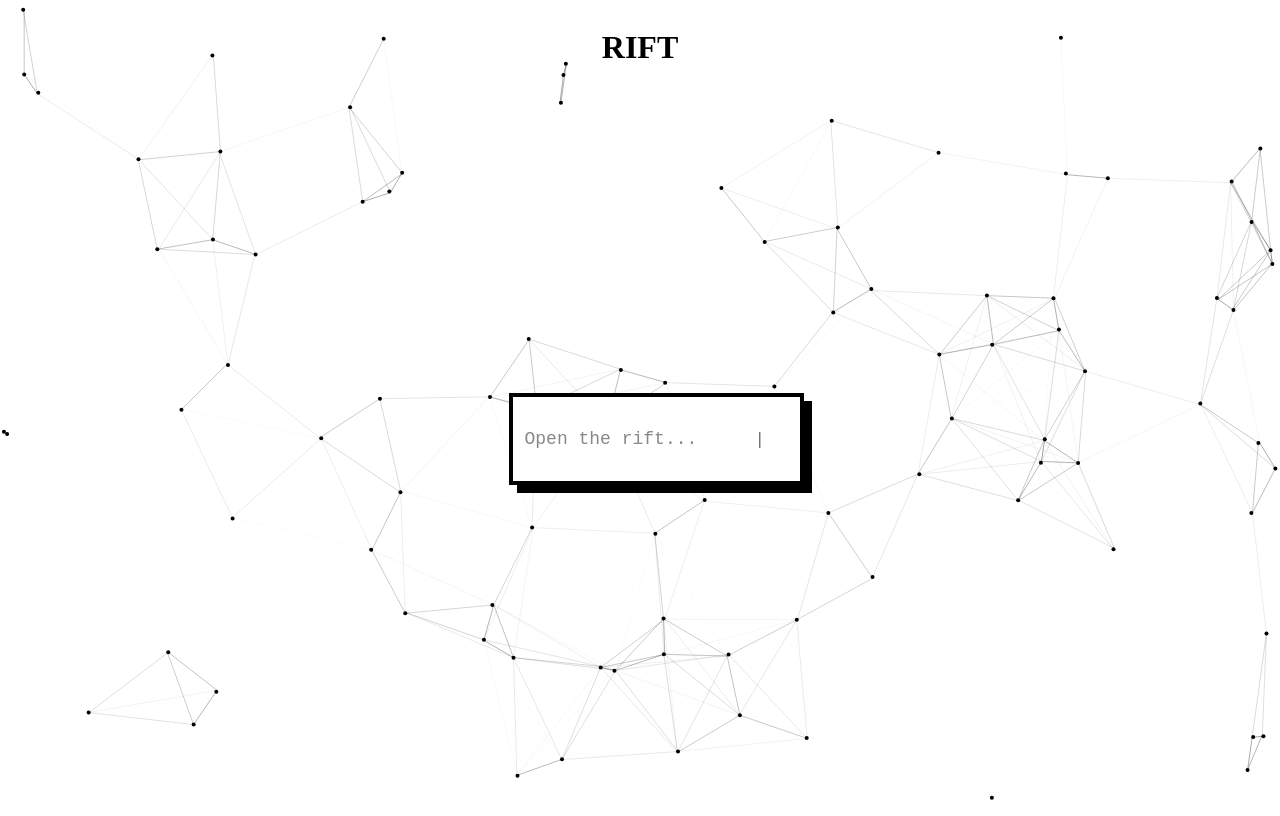
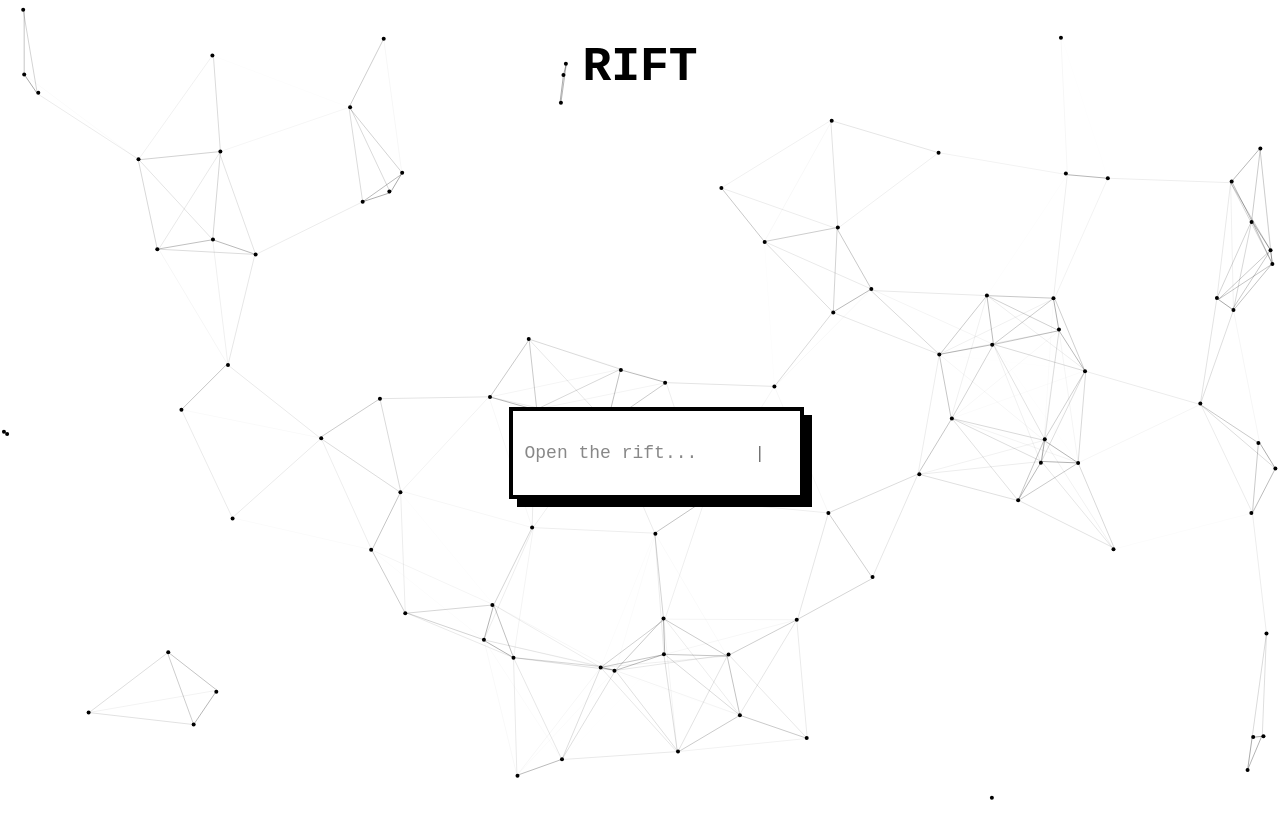
Before and after one commit to wired-potato/Rift, a plain HTML site: page active/index.html in a window 1280 px wide. Drawn offline with nearby package versions, Linux system fonts and the light colour scheme.

Commit message:
Update index.html

```diff
--- a/active/index.html
+++ b/active/index.html
@@ -35,6 +35,14 @@
 
 #content h1 {
   margin-bottom: 20px;
+
+    font-family: "Courier New", monospace;
+  font-size: 48px;
+  text-transform: uppercase;
+  color: #000000;
+
+
+
 }
 
 
```
